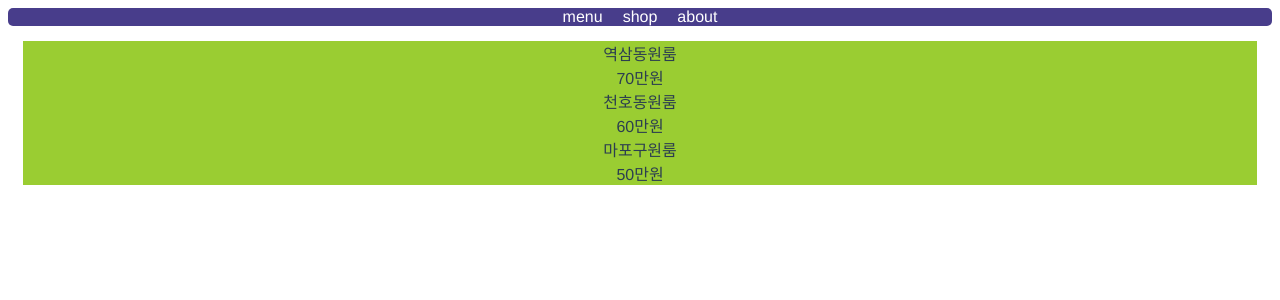
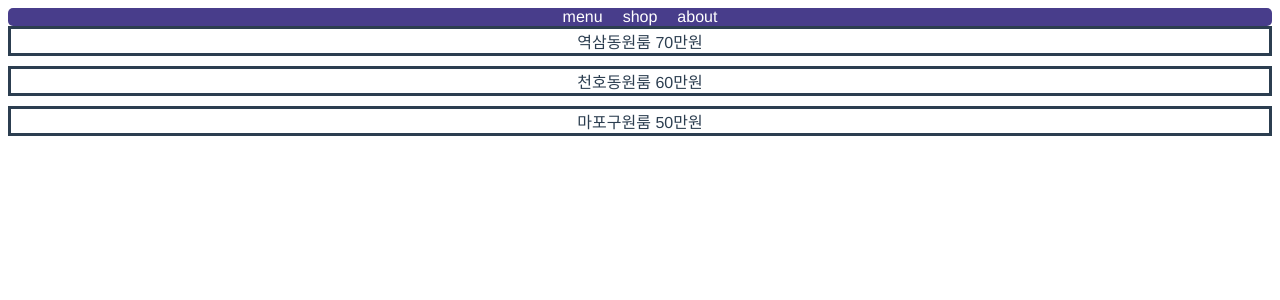
Before and after one commit to murphybread/dongsan, a Vue app: page / in a window 1280 px wide. Shown: the top 300 px of the page. Built offline with nearby package versions, Linux system fonts and the light colour scheme.

Commit message:
feat: css편집하기proudct 매물-값 쌍 구분

```diff
--- a/src/App.vue
+++ b/src/App.vue
@@ -6,9 +6,11 @@
   </div>
 
   <div class="room">
-    <a v-for="(product,i) in products" :key="i">
-      {{ product }} <br>{{ prices[i] }}만원<br></a>
-  </div>
+
+    <a v-for="(product, i) in products" :key="i" class="product-item">
+    {{ product }} {{ prices[i] }}만원
+    </a>
+    </div>
 
 
 
@@ -56,9 +58,9 @@ export default {
   padding: 10px;
 }
 
-.room{
-  background: yellowgreen;
-  margin: 15px;
-
+.room a {
+  display: block;
+  margin-bottom: 10px; /* 각 a 태그 아래에 마진을 적용 */
+  border: solid;
 }
 </style>
```
